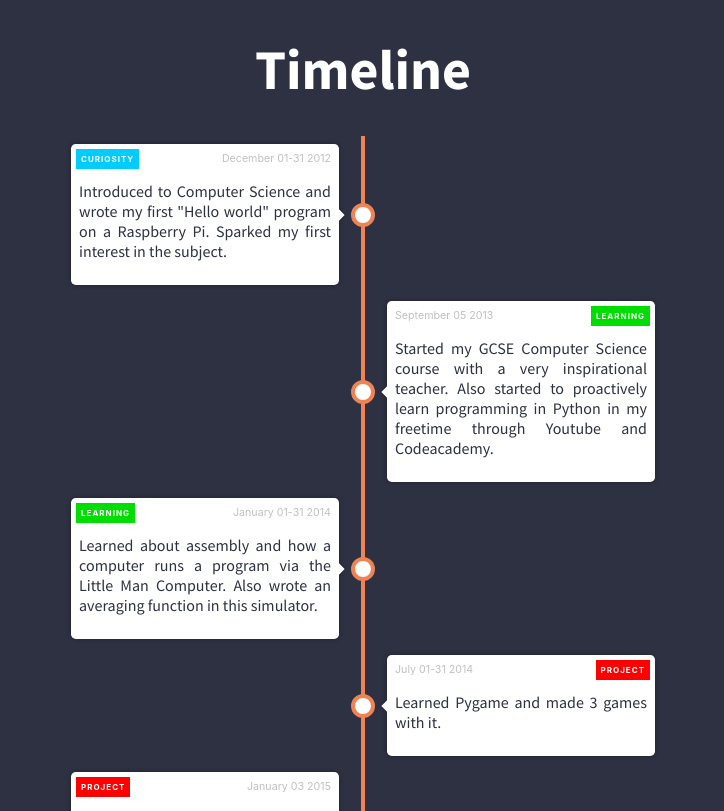
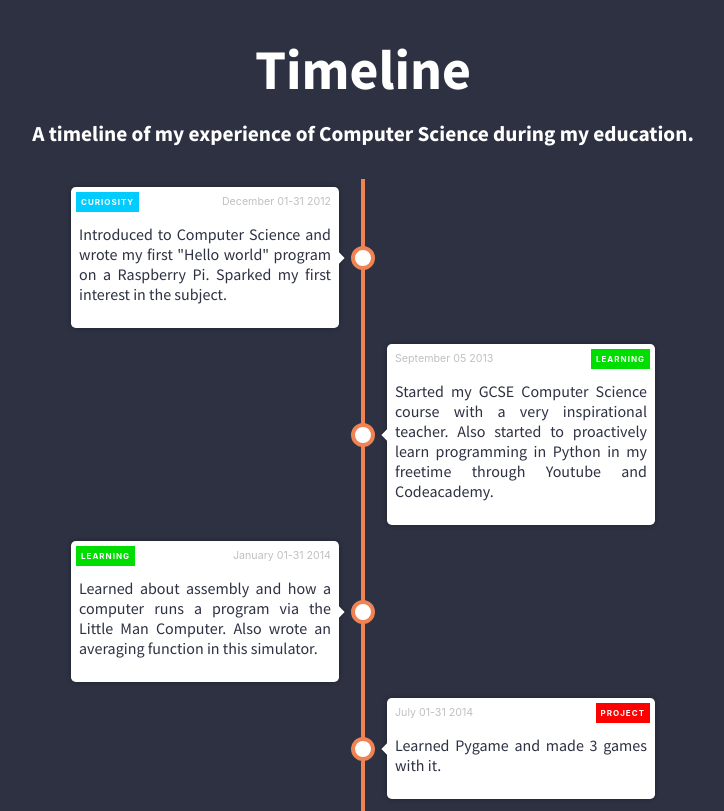
Before and after one commit to granitdula/personal-website, a React (Create React App) app: page / in a window 1280 px wide. Shown: the part 1540-2351 px from the top of the page, without its empty margins (277-1001 px from the left). Built offline with nearby package versions, Linux system fonts and the light colour scheme.

Commit message:
Added a descriptive subheading

```diff
--- a/src/components/sections/timeline/Timeline.css
+++ b/src/components/sections/timeline/Timeline.css
@@ -12,5 +12,14 @@
   color: white;
   font-family: 'Source Sans Pro', sans-serif;
   font-size: 42pt;
+  margin-bottom: 1rem;
+}
+
+.timeline-container h3 {
+  color: white;
+  font-family: 'Source Sans Pro', sans-serif;
+  font-size: 16pt;
+  text-align: center;
+  margin-top: 0;
   margin-bottom: 2rem;
 }
--- a/src/components/sections/timeline/Timeline.js
+++ b/src/components/sections/timeline/Timeline.js
@@ -6,12 +6,14 @@ import timelineData from '../../../resources/component-data/timeline-data.json';
 class Timeline extends React.Component {
   constructor() {
     super();
+
   }
 
   render() {
     return (
       <div className='timeline-container'>
         <h1>Timeline</h1>
+        <h3>A timeline of my experience of Computer Science during my education.</h3>
         <TimelineGraph timelineData={timelineData}/>
       </div>
     );
```
